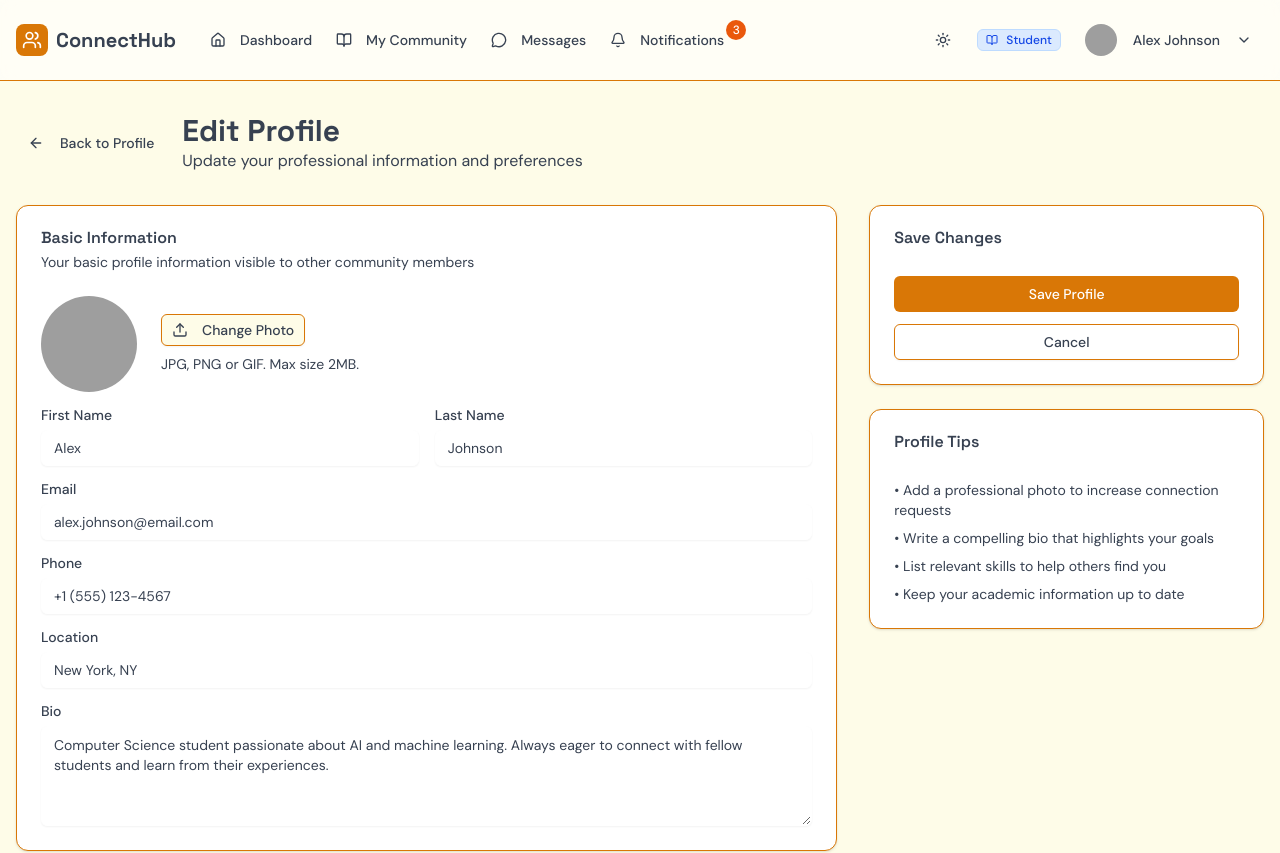
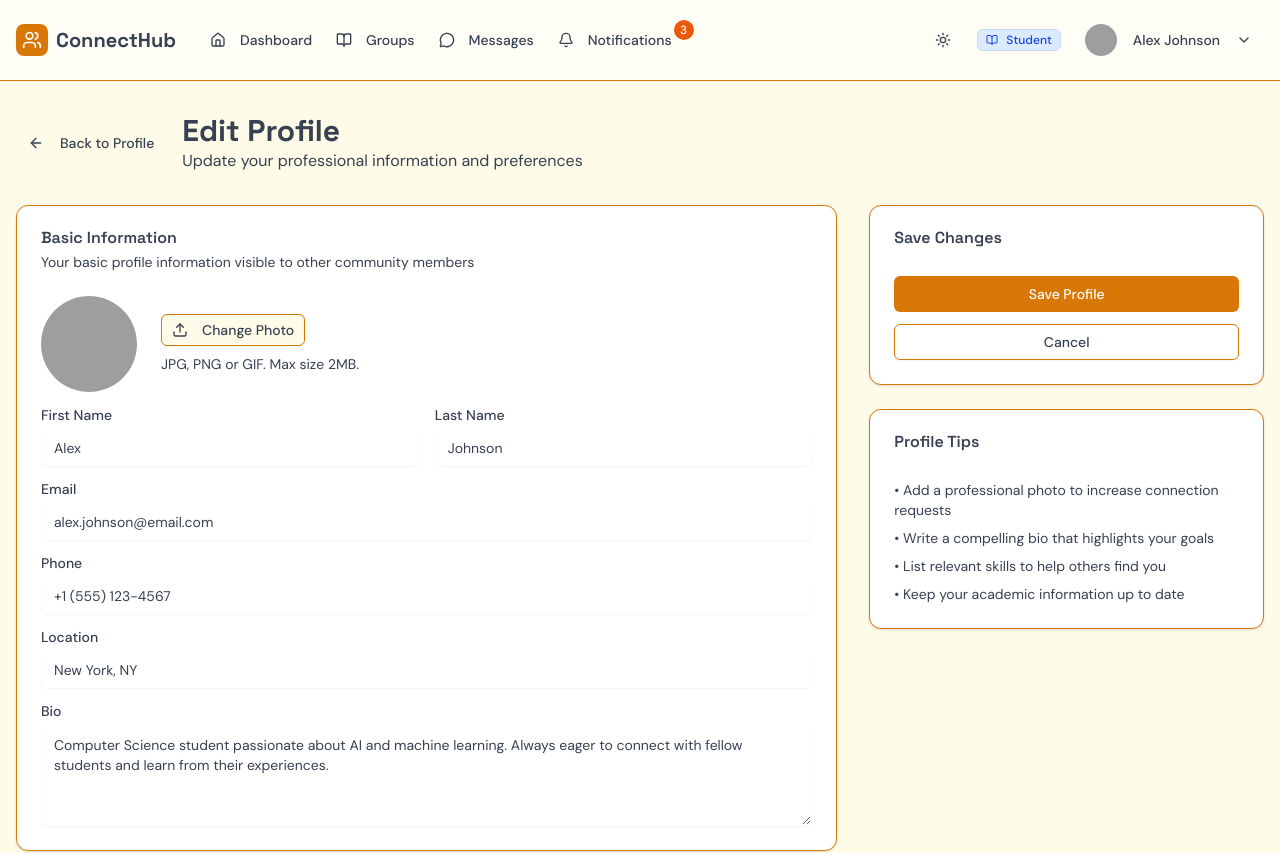
Before and after one commit to Musharraf2/Connect_Hub, a Next.js app in the folder Frontend/: page /profile/edit in a window 1280 px wide. Shown: the top 853 px of the page. Built offline with nearby package versions, Linux system fonts and the light colour scheme; sample sign-in values are in the browser's storage; grey boxes are pictures that could not be loaded.

Commit message:
Rename "My Community" to "Groups" in header navigation
Co-authored-by: ANISHAGRWAL <136114662+ANISHAGRWAL@users.noreply.github.com>

```diff
--- a/Frontend/components/header.tsx
+++ b/Frontend/components/header.tsx
@@ -105,7 +105,7 @@ export function Header({ user }: HeaderProps) {
                                     <Link href="/community" className="flex items-center space-x-2">
                                         {/* This will now show the default icon if needed */}
                                         <CommunityIcon className="w-4 h-4" />
-                                        <span>My Community</span>
+                                        <span>Groups</span>
                                     </Link>
                                 </Button>
                                 <Button variant="ghost" size="sm" asChild>
```
